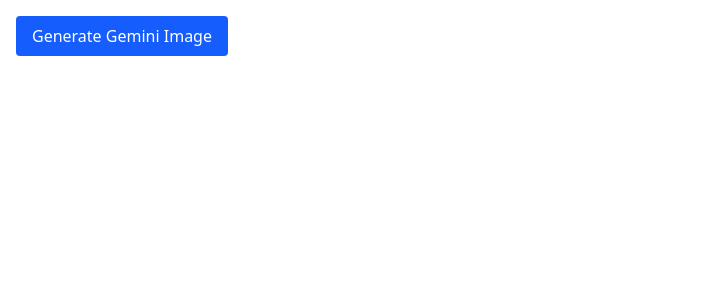
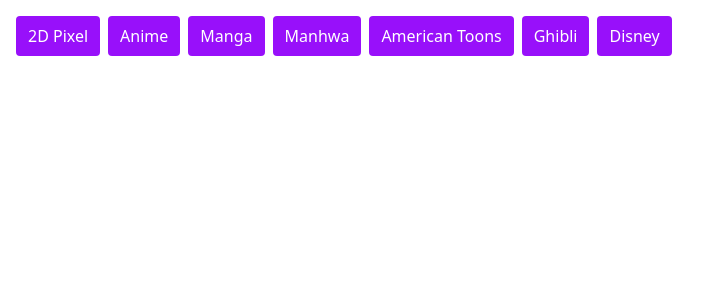
Before and after one commit to SiddharthManjul/Vials, a Next.js app: page / in a window 1280 px wide. Shown: the top 300 px of the page, without its empty margins (0-719 px from the left). Built offline with nearby package versions, Linux system fonts and the light colour scheme.

Commit message:
Updates according to Prompts

```diff
--- a/app/ai/imageService.ts
+++ b/app/ai/imageService.ts
@@ -3,14 +3,14 @@ import { GoogleGenAI, Modality } from "@google/genai";
 import * as fs from "node:fs";
 import * as path from "node:path";
 
-export async function generateGeminiImage(): Promise<Buffer | null> {
+export async function generateGeminiImage(prompt: string): Promise<Buffer | null> {
   const ai = new GoogleGenAI({});
   const imagePath = path.join(process.cwd(), "public/ape.png");
   const imageData = fs.readFileSync(imagePath);
   const base64Image = imageData.toString("base64");
 
   const contents = [
-    { text: "Convert the image into a black and white manga sketching art. The image background should be white." },
+    { text: prompt },
     {
       inlineData: {
         mimeType: "image/png",
--- a/app/api/generate-image/route.ts
+++ b/app/api/generate-image/route.ts
@@ -1,9 +1,17 @@
 // app/api/generate-image/route.ts
-import { NextResponse } from "next/server";
+import { NextRequest, NextResponse } from "next/server";
 import { generateGeminiImage } from "../../ai/imageService";
+import { imageStylePrompts } from "../../ai/imagePrompts";
 
-export async function GET() {
-  const imageBuffer = await generateGeminiImage();
+export async function GET(req: NextRequest) {
+  const style = req.nextUrl.searchParams.get("style") || "anime";
+  const prompt = imageStylePrompts[style];
+
+  if (!prompt) {
+    return NextResponse.json({ error: "Invalid style" }, { status: 400 });
+  }
+
+  const imageBuffer = await generateGeminiImage(prompt);
 
   if (!imageBuffer) {
     return NextResponse.json({ error: "Image generation failed." }, { status: 500 });
--- a/app/page.tsx
+++ b/app/page.tsx
@@ -3,15 +3,24 @@
 "use client";
 
 import { useState } from "react";
-import Image from "next/image";
+
+const styles = [
+  { id: "2d-pixel", label: "2D Pixel" },
+  { id: "anime", label: "Anime" },
+  { id: "manga", label: "Manga" },
+  { id: "manhwa", label: "Manhwa" },
+  { id: "american-toons", label: "American Toons" },
+  { id: "ghiblify", label: "Ghibli" },
+  { id: "disney", label: "Disney" },
+];
 
 export default function HomePage() {
   const [imageUrl, setImageUrl] = useState<string | null>(null);
-  const [loading, setLoading] = useState(false);
+  const [loadingStyle, setLoadingStyle] = useState<string | null>(null);
 
-  const handleGenerate = async () => {
-    setLoading(true);
-    const res = await fetch("/api/generate-image");
+  const handleGenerate = async (styleId: string) => {
+    setLoadingStyle(styleId);
+    const res = await fetch(`/api/generate-image?style=${styleId}`);
     if (res.ok) {
       const blob = await res.blob();
       const url = URL.createObjectURL(blob);
@@ -19,29 +28,27 @@ export default function HomePage() {
     } else {
       alert("Failed to generate image");
     }
-    setLoading(false);
+    setLoadingStyle(null);
   };
 
   return (
     <main className="p-4">
-      <button
-        onClick={handleGenerate}
-        className="bg-blue-600 text-white px-4 py-2 rounded"
-      >
-        {loading ? "Generating..." : "Generate Gemini Image"}
-      </button>
+      <div className="flex flex-wrap gap-2">
+        {styles.map((style) => (
+          <button
+            key={style.id}
+            onClick={() => handleGenerate(style.id)}
+            className="bg-purple-600 text-white px-3 py-2 rounded hover:bg-purple-700 disabled:opacity-50"
+            disabled={loadingStyle !== null}
+          >
+            {loadingStyle === style.id ? "Generating..." : style.label}
+          </button>
+        ))}
+      </div>
 
       {imageUrl && (
-        <div>
-          <Image
-            src={imageUrl}
-            alt="Gemini Output"
-            className="max-w-md"
-            width={500}
-            height={500}
-            unoptimized
-          />
-          <img src={imageUrl} alt="Gemini Output" className="max-w-md" />
+        <div className="mt-6">
+          <img src={imageUrl} alt="Generated" className="max-w-md border rounded shadow" />
         </div>
       )}
     </main>
```
